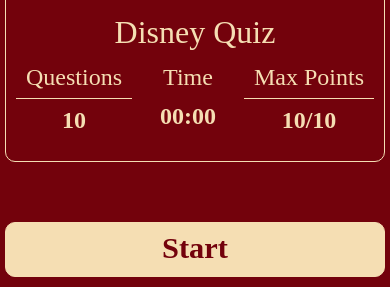
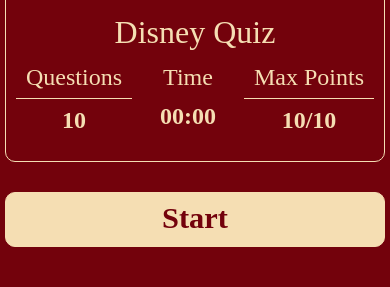
Before and after one commit to ynnxj/quiz-web-app, a website built with Vite: page index.html in a window 390 px wide. Shown: the part 592-879 px from the top of the page. After the commit the page ends 849 px from the top, so only its background shows below. Built offline with nearby package versions, Linux system fonts and the light colour scheme; a web font is replaced by a local one.

Commit message:
Styles changes

```diff
--- a/src/styles/_mobile.scss
+++ b/src/styles/_mobile.scss
@@ -28,8 +28,12 @@
                 }
             }
             .start-button-box{
-                margin-top: 60px;
+                margin-top: 30px;
+                width: 100%;
+                display: flex;
+                justify-content: center;
             }
+
 
         }
         .question-container{
--- a/src/styles/styles.scss
+++ b/src/styles/styles.scss
@@ -3,7 +3,7 @@
 @import 'reset';
 @import 'timer-pts.scss';
 
-@media only screen and (min-width:320px) and (max-width: 760px) {
+@media only screen and (min-width:260px) and (max-width: 760px) {
     @import 'mobile';
 
 }
```
